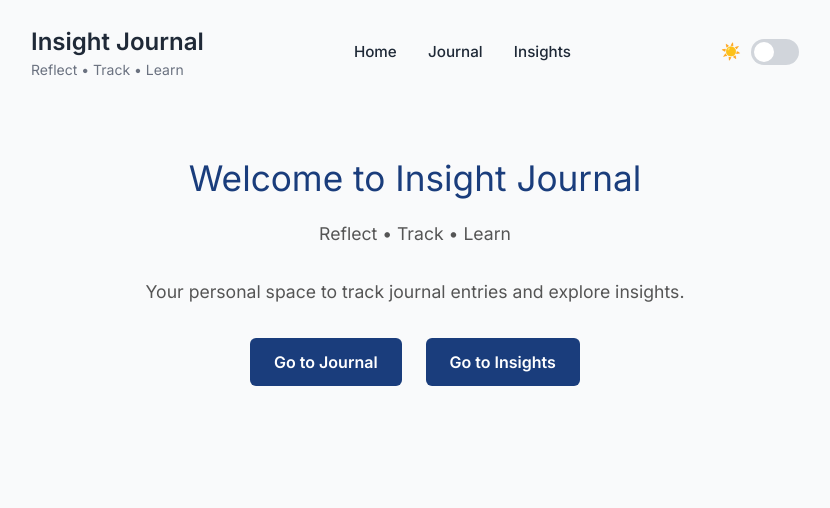
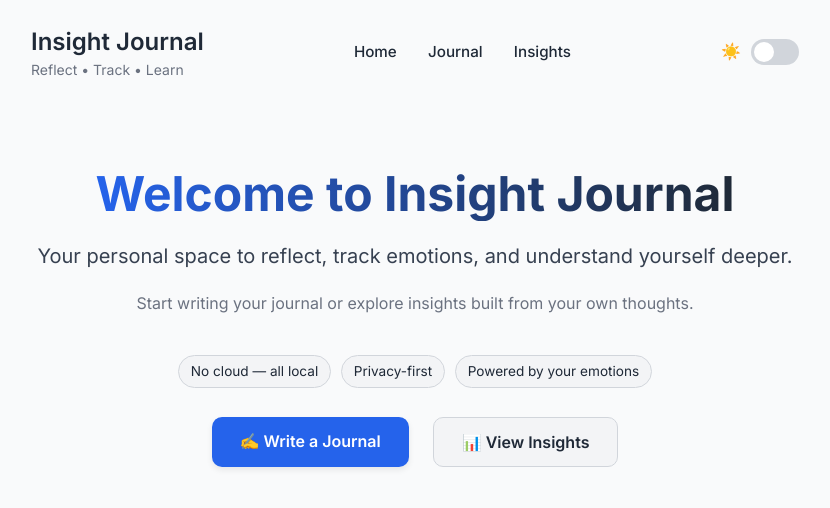
Before and after one commit to l-zaikkovaa/insight-journal, a React (Vite) app: page / in a window 1280 px wide. Shown: the top 508 px of the page, without its empty margins (225-1055 px from the left). Built offline with nearby package versions, Linux system fonts and the light colour scheme.

Commit message:
Redesigned Home page, fixed layout bugs, added some dark-mode styles

```diff
--- a/src/pages/Home.module.scss
+++ b/src/pages/Home.module.scss
@@ -1,18 +1,44 @@
 .container {
+  padding: 4rem 1rem;
+  display: flex;
+  justify-content: center;
   text-align: center;
-  padding: 3rem 1rem;
+  animation: fadeIn 0.8s ease both;
+}
+
+.hero {
+  display: flex;
+  flex-direction: column;
+  align-items: center;
+  max-width: 48rem;
+  animation: slideUp 0.7s ease both;
 }
 
 .title {
-  font-size: 2.2rem;
-  color: #1a3d7c;
-  margin-bottom: 1rem;
+  font-size: 3rem;
+  font-weight: 800;
+  line-height: 1.1;
+  margin-bottom: 1.25rem;
+  background: linear-gradient(
+    90deg,
+    var(--primary-color),
+    color-mix(in srgb, var(--primary-color) 50%, var(--text-color)),
+    var(--text-color)
+  );
+  -webkit-background-clip: text;
+  -webkit-text-fill-color: transparent;
 }
 
 .subtitle {
-  font-size: 1.1rem;
-  color: #555;
-  margin-bottom: 2rem;
+  font-size: 1.25rem;
+  color: var(--tag-text-color);
+  margin-bottom: 1.25rem;
+}
+
+.subtitle_small {
+  font-size: 1rem;
+  color: var(--date-text-color);
+  margin-bottom: 2.5rem;
 }
 
 .links {
@@ -21,16 +47,98 @@
   gap: 1.5rem;
 }
 
-.linkButton {
-  padding: 0.75rem 1.5rem;
-  background-color: #1a3d7c;
-  color: #fff;
-  border-radius: 6px;
+.primary_btn {
+  padding: 0.75rem 1.75rem;
+  background-color: var(--primary-color);
+  color: white;
+  font-weight: 600;
+  border-radius: 10px;
   text-decoration: none;
-  font-weight: 600;
-  transition: background-color 0.2s;
+  transition:
+    background-color 0.25s ease,
+    transform 0.25s ease;
+  box-shadow: 0 3px 6px var(--card-shadow);
 
   &:hover {
-    background-color: #163262;
+    background-color: color-mix(in srgb, var(--primary-color) 85%, black);
+    transform: translateY(-2px);
   }
 }
+
+.secondary_btn {
+  padding: 0.75rem 1.75rem;
+  background-color: var(--secondary-bg);
+  color: var(--text-color);
+  font-weight: 600;
+  border-radius: 10px;
+  text-decoration: none;
+  border: 1px solid var(--border-color);
+  transition:
+    background-color 0.25s ease,
+    transform 0.25s ease;
+
+  &:hover {
+    background-color: color-mix(in srgb, var(--secondary-bg) 80%, white);
+    transform: translateY(-2px);
+  }
+}
+
+[data-theme='dark'] .primaryButton {
+  background-color: var(--primary-color);
+  color: #fff;
+
+  &:hover {
+    background-color: color-mix(in srgb, var(--primary-color) 75%, white);
+  }
+}
+
+[data-theme='dark'] .secondaryButton {
+  background-color: var(--card-bg);
+  border-color: var(--border-color);
+  color: var(--text-color);
+
+  &:hover {
+    background-color: color-mix(in srgb, var(--card-bg) 85%, white);
+  }
+}
+
+.chips {
+  display: flex;
+  justify-content: center;
+  gap: 0.6rem;
+  flex-wrap: wrap;
+  margin-bottom: 1.8rem;
+}
+
+.chip {
+  padding: 0.35rem 0.75rem;
+  font-size: 0.85rem;
+  border-radius: 999px;
+  background: var(--secondary-bg);
+  color: var(--text-color);
+  border: 1px solid var(--border-color);
+  transition:
+    background-color 0.3s ease,
+    color 0.3s ease,
+    border 0.3s ease;
+}
+
+@keyframes fadeIn {
+  from {
+    opacity: 0;
+  }
+  to {
+    opacity: 1;
+  }
+}
+
+@keyframes slideUp {
+  from {
+    opacity: 0;
+    transform: translateY(12px);
+  }
+  to {
+    opacity: 1;
+    transform: translateY(0);
+  }
+}
--- a/src/pages/Home.tsx
+++ b/src/pages/Home.tsx
@@ -4,18 +4,29 @@ import styles from './Home.module.scss';
 const Home = () => {
   return (
     <div className={styles.container}>
+      <div className={styles.hero}>
         <h1 className={styles.title}>Welcome to Insight Journal</h1>
-      <p className={styles.subtitle}>Reflect • Track • Learn</p>
         <p className={styles.subtitle}>
-        Your personal space to track journal entries and explore insights.
+          Your personal space to reflect, track emotions, and understand
+          yourself deeper.
         </p>
+        <p className={styles.subtitle_small}>
+          Start writing your journal or explore insights built from your own
+          thoughts.
+        </p>
+        <div className={styles.chips}>
+          <span className={styles.chip}>No cloud — all local</span>
+          <span className={styles.chip}>Privacy-first</span>
+          <span className={styles.chip}>Powered by your emotions</span>
+        </div>
         <div className={styles.links}>
-        <Link to="/journal" className={styles.linkButton}>
-          Go to Journal
+          <Link to="/journal" className={styles.primary_btn}>
+            ✍️ Write a Journal
           </Link>
-        <Link to="/insights" className={styles.linkButton}>
-          Go to Insights
+          <Link to="/insights" className={styles.secondary_btn}>
+            📊 View Insights
           </Link>
+        </div>
       </div>
     </div>
   );
```
Lines whose indentation alone changed are shown as unchanged.
